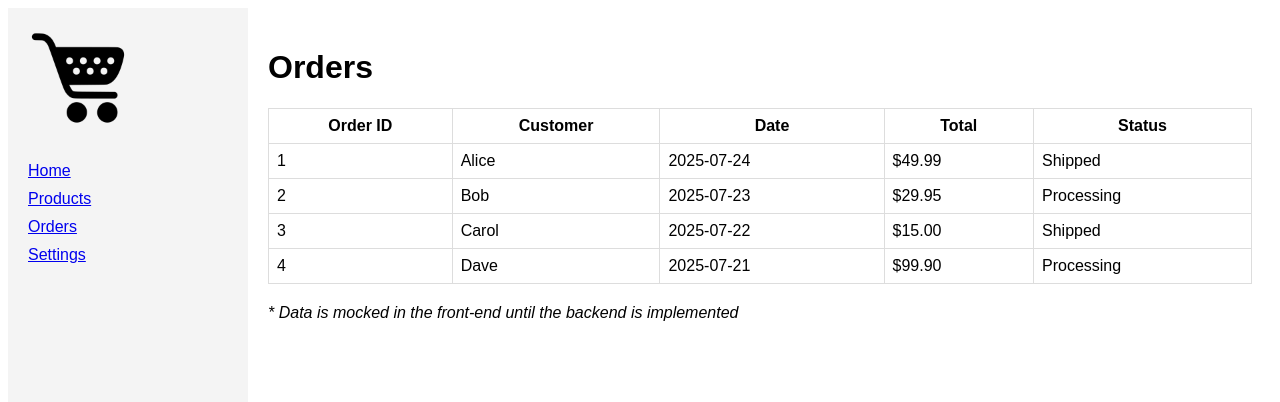
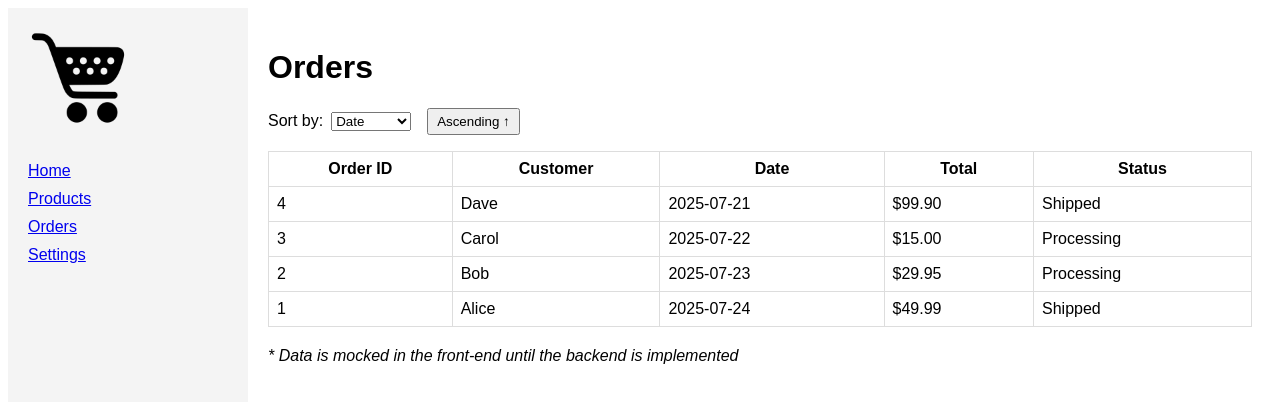
Before and after one commit to TheCrinkledFry/Project, a React (Create React App) app in the folder frontend/: page /orders in a window 1280 px wide. Shown: the top 402 px of the page. Built offline with nearby package versions, Linux system fonts and the light colour scheme; sample sign-in values are in the browser's storage.

Commit message:
Order sorting features

```diff
--- a/frontend/src/Orders.jsx
+++ b/frontend/src/Orders.jsx
@@ -1,17 +1,73 @@
-import React from 'react';
+import React, { useState } from 'react';
 
 export default function Orders() {
   // Temporary static data until backend is ready
   const orders = [
     { id: 1, customerName: 'Alice', date: '2025-07-24', total: 49.99, status: 'Shipped' },
     { id: 2, customerName: 'Bob',   date: '2025-07-23', total: 29.95, status: 'Processing' },
-    { id: 3, customerName: 'Carol', date: '2025-07-22', total: 15.00, status: 'Shipped' },
-    { id: 4, customerName: 'Dave',  date: '2025-07-21', total: 99.90, status: 'Processing' },
+    { id: 3, customerName: 'Carol', date: '2025-07-22', total: 15.00, status: 'Processing' },
+    { id: 4, customerName: 'Dave',  date: '2025-07-21', total: 99.90, status: 'Shipped' },
   ];
+
+  const [sortBy, setSortBy] = useState('date');
+  const [sortDir, setSortDir] = useState('asc');
+
+  const sortedOrders = [...orders].sort((a, b) => {
+    let vA = a[sortBy];
+    let vB = b[sortBy];
+
+    if (sortBy === 'date') {
+      vA = new Date(vA).getTime();
+      vB = new Date(vB).getTime();
+    }
+
+    if (vA > vB) return sortDir === 'asc' ? 1 : -1;
+    if (vA < vB) return sortDir === 'asc' ? -1 : 1;
+    return 0;
+  });
 
   return (
     <div style={{ fontFamily: 'sans-serif' }}>
       <h1>Orders</h1>
+
+      {/* Sorting controls */}
+      <div style={{ marginBottom: '16px' }}>
+        <label>
+          Sort by:
+          <select
+            value={sortBy}
+            onChange={e => setSortBy(e.target.value)}
+            style={{ marginLeft: '8px', marginRight: '16px' }}
+          >
+            <option value="customerName">Customer</option>
+            <option value="date">Date</option>
+            <option value="status">Status</option>
+            <option value="total">Price</option>
+          </select>
+        </label>
+
+        {sortBy === 'status' ? (
+          <label>
+            Priority:
+            <select
+              value={sortDir}
+              onChange={e => setSortDir(e.target.value)}
+              style={{ marginLeft: '8px' }}
+            >
+              <option value="desc">Shipped first</option>
+              <option value="asc">Processing first</option>
+            </select>
+          </label>
+        ) : (
+          <button
+            onClick={() => setSortDir(dir => (dir === 'asc' ? 'desc' : 'asc'))}
+            style={{ padding: '4px 8px' }}
+          >
+            {sortDir === 'asc' ? 'Ascending ↑' : 'Descending ↓'}
+          </button>
+        )}
+      </div>
+
       <table style={{ width: '100%', borderCollapse: 'collapse' }}>
         <thead>
           <tr>
@@ -23,7 +79,7 @@ export default function Orders() {
           </tr>
         </thead>
         <tbody>
-          {orders.map(order => (
+          {sortedOrders.map(order => (
             <tr key={order.id}>
               <td style={{ border: '1px solid #ddd', padding: '8px' }}>{order.id}</td>
               <td style={{ border: '1px solid #ddd', padding: '8px' }}>{order.customerName}</td>
@@ -34,6 +90,7 @@ export default function Orders() {
           ))}
         </tbody>
       </table>
+
       <p style={{ fontStyle: 'italic', marginTop: '20px' }}>
         * Data is mocked in the front-end until the backend is implemented
       </p>
```
